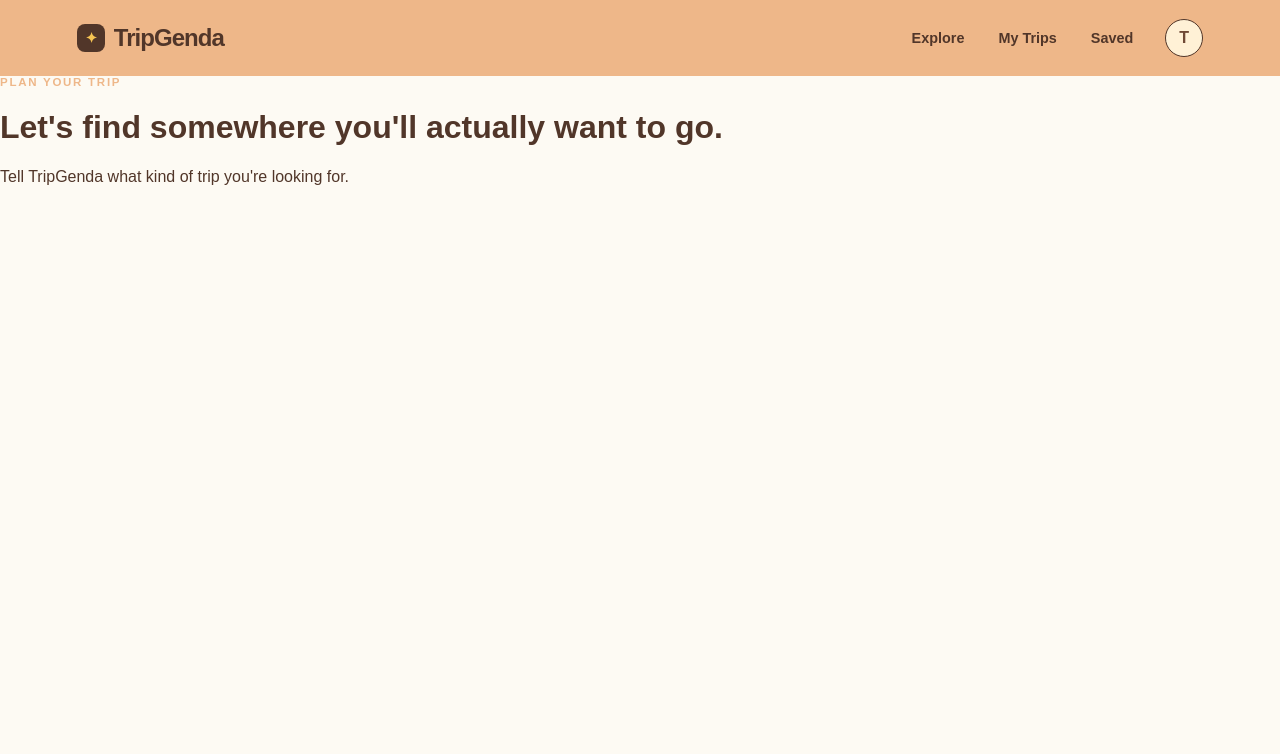
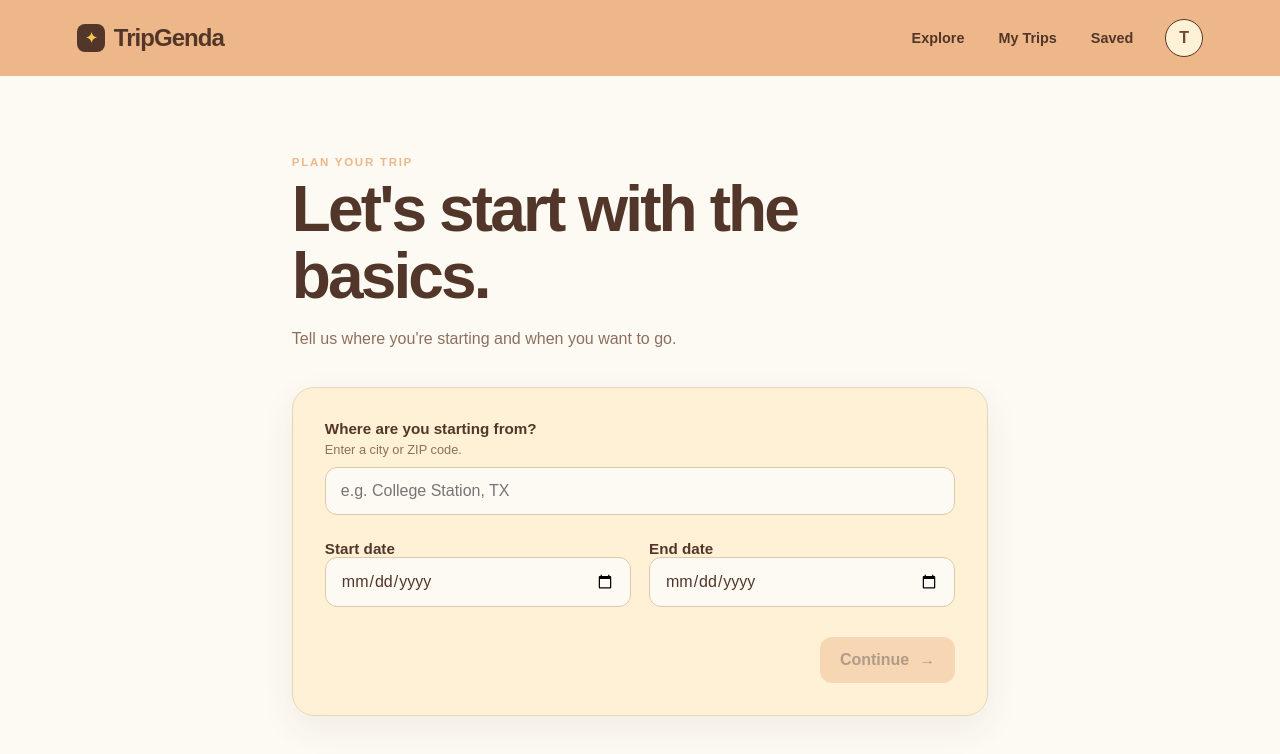
Before and after one commit to TracyyT/TripGenda, a React (Vite) app: page /plan in a window 1280 px wide. Shown: the top 754 px of the page. Built offline with nearby package versions, Linux system fonts and the light colour scheme.

Commit message:
build trip setup basics and date validation

```diff
--- a/src/App.css
+++ b/src/App.css
@@ -563,6 +563,18 @@
   .see-more-button {
     margin-top: 5px;
   }
+
+  .trip-setup-page {
+    padding: 55px 20px 80px;
+  }
+
+  .trip-setup-card {
+    padding: 22px;
+  }
+
+  .date-fields {
+    grid-template-columns: 1fr;
+  }
 }
 
 /* =========================================================
@@ -737,3 +749,156 @@
   font-size: 0.9rem;
   line-height: 1.5;
 }
+
+/* =========================================================
+   TRIP SETUP
+   ========================================================= */
+
+.trip-setup-page {
+  max-width: 850px;
+
+  margin: 0 auto;
+  padding: 80px 6% 110px;
+}
+
+.trip-setup-header {
+  margin-bottom: 35px;
+}
+
+.trip-setup-header h1 {
+  margin: 0;
+
+  color: var(--color-text);
+
+  font-size: clamp(2.5rem, 5vw, 4rem);
+  line-height: 1.05;
+  letter-spacing: -0.045em;
+}
+
+.trip-setup-header > p:last-child {
+  margin: 16px 0 0;
+
+  color: var(--color-muted);
+
+  font-size: 1rem;
+  line-height: 1.6;
+}
+
+
+/* Setup card */
+
+.trip-setup-card {
+  padding: 32px;
+
+  border: 1px solid #ead7ba;
+  border-radius: 22px;
+
+  background: var(--color-surface);
+
+  box-shadow: 0 12px 35px rgba(81, 54, 41, 0.07);
+}
+
+
+/* Fields */
+
+.setup-field {
+  display: flex;
+  flex-direction: column;
+}
+
+.setup-field label {
+  color: var(--color-text);
+
+  font-size: 0.95rem;
+  font-weight: 800;
+}
+
+.setup-hint {
+  margin: 5px 0 10px;
+
+  color: var(--color-muted);
+
+  font-size: 0.8rem;
+}
+
+.setup-field input {
+  width: 100%;
+
+  padding: 14px 15px;
+
+  border: 1px solid #dfc9a8;
+  border-radius: 12px;
+
+  outline: none;
+
+  background: var(--color-background);
+  color: var(--color-text);
+
+  transition:
+    border-color 0.2s ease,
+    box-shadow 0.2s ease;
+}
+
+.setup-field input:focus {
+  border-color: var(--color-orange);
+
+  box-shadow: 0 0 0 3px rgba(239, 161, 95, 0.16);
+}
+
+
+/* Dates */
+
+.date-fields {
+  margin-top: 25px;
+
+  display: grid;
+  grid-template-columns: 1fr 1fr;
+  gap: 18px;
+}
+
+
+/* Continue */
+
+.continue-button {
+  margin-top: 30px;
+  margin-left: auto;
+
+  display: flex;
+  align-items: center;
+  gap: 10px;
+
+  padding: 14px 20px;
+
+  border: none;
+  border-radius: 12px;
+
+  background: var(--color-orange);
+  color: var(--color-dark-brown);
+
+  font-weight: 800;
+
+  transition:
+    background 0.2s ease,
+    transform 0.2s ease;
+}
+
+.continue-button:hover {
+  background: var(--color-yellow);
+
+  transform: translateY(-1px);
+}
+
+.continue-button:disabled {
+  opacity: 0.45;
+  cursor: not-allowed;
+  transform: none;
+}
+
+.trip-length {
+  margin: 14px 0 0;
+
+  color: var(--color-soft-brown);
+
+  font-size: 0.85rem;
+  font-weight: 700;
+}
--- a/src/pages/TripSetupPage.tsx
+++ b/src/pages/TripSetupPage.tsx
@@ -1,18 +1,99 @@
+import { useState } from 'react'
 import Navbar from '../components/Navbar'
 
 function TripSetupPage() {
+  const [origin, setOrigin] = useState('')
+  const [startDate, setStartDate] = useState('')
+  const [endDate, setEndDate] = useState('')
+
+  const hasValidDates =
+    startDate !== '' &&
+    endDate !== '' &&
+    endDate >= startDate
+
+  const canContinue =
+    origin.trim() !== '' &&
+    hasValidDates
+
+    const tripLength = hasValidDates
+    ? Math.floor(
+        (new Date(`${endDate}T00:00:00`).getTime() -
+            new Date(`${startDate}T00:00:00`).getTime()) /
+            (1000 * 60 * 60 * 24)
+        ) + 1
+    : 0
+
   return (
     <div className="app">
       <Navbar />
 
       <main className="trip-setup-page">
-        <p className="section-label">PLAN YOUR TRIP</p>
+        <div className="trip-setup-header">
+          <p className="section-label">PLAN YOUR TRIP</p>
 
-        <h1>Let's find somewhere you'll actually want to go.</h1>
+          <h1>Let's start with the basics.</h1>
 
-        <p>
-          Tell TripGenda what kind of trip you're looking for.
+          <p>
+            Tell us where you're starting and when you want to go.
+          </p>
+        </div>
+
+        <div className="trip-setup-card">
+          <div className="setup-field">
+            <label htmlFor="origin">Where are you starting from?</label>
+
+            <p className="setup-hint">
+              Enter a city or ZIP code.
+            </p>
+
+            <input
+              id="origin"
+              type="text"
+              placeholder="e.g. College Station, TX"
+              value={origin}
+              onChange={(event) => setOrigin(event.target.value)}
+            />
+          </div>
+
+          <div className="date-fields">
+            <div className="setup-field">
+              <label htmlFor="start-date">Start date</label>
+
+              <input
+                id="start-date"
+                type="date"
+                value={startDate}
+                onChange={(event) => setStartDate(event.target.value)}
+              />
+            </div>
+
+            <div className="setup-field">
+              <label htmlFor="end-date">End date</label>
+
+              <input
+                id="end-date"
+                type="date"
+                value={endDate}
+                min={startDate}
+                onChange={(event) => setEndDate(event.target.value)}
+              />
+            </div>
+          </div>
+
+        {hasValidDates && (
+        <p className="trip-length">
+            {tripLength}-day trip ✦
         </p>
+        )}
+
+        <button
+            className="continue-button"
+            type="button"
+            disabled={!canContinue}
+            >
+            Continue <span>→</span>
+        </button>
+        </div>
       </main>
     </div>
   )
```
